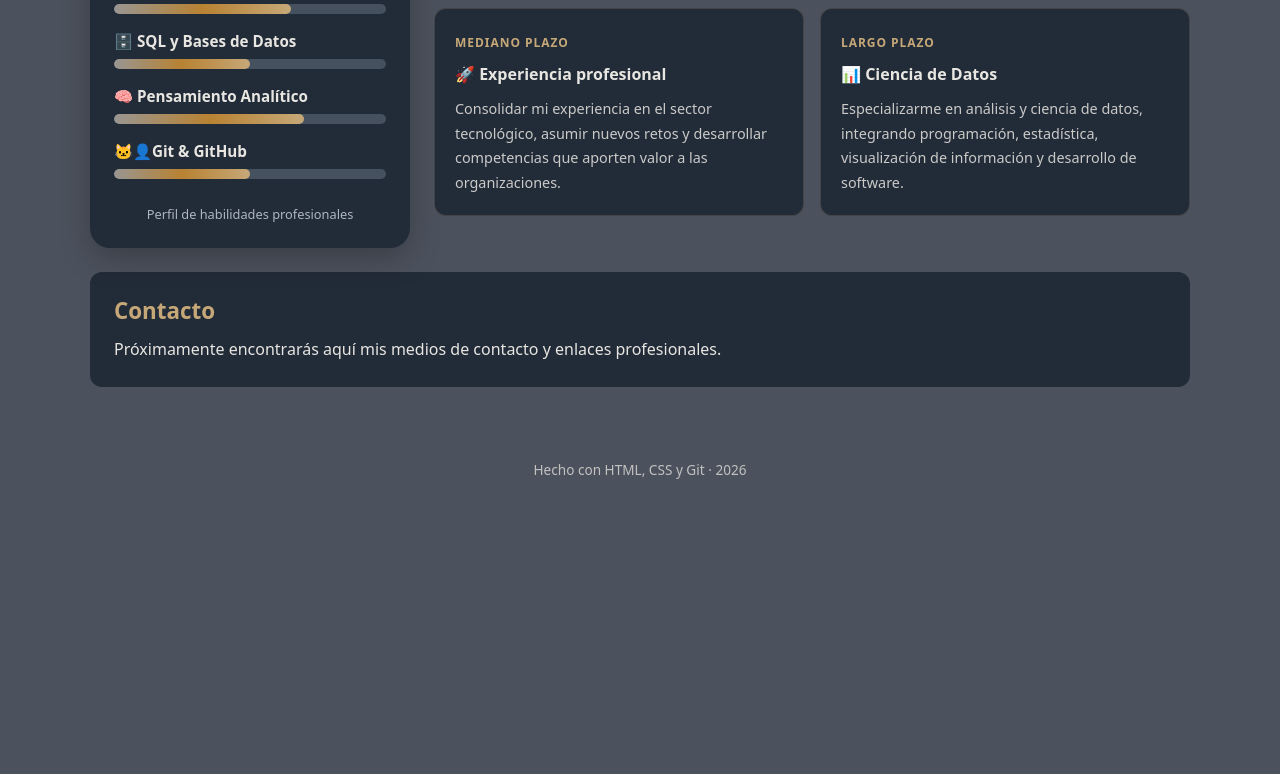
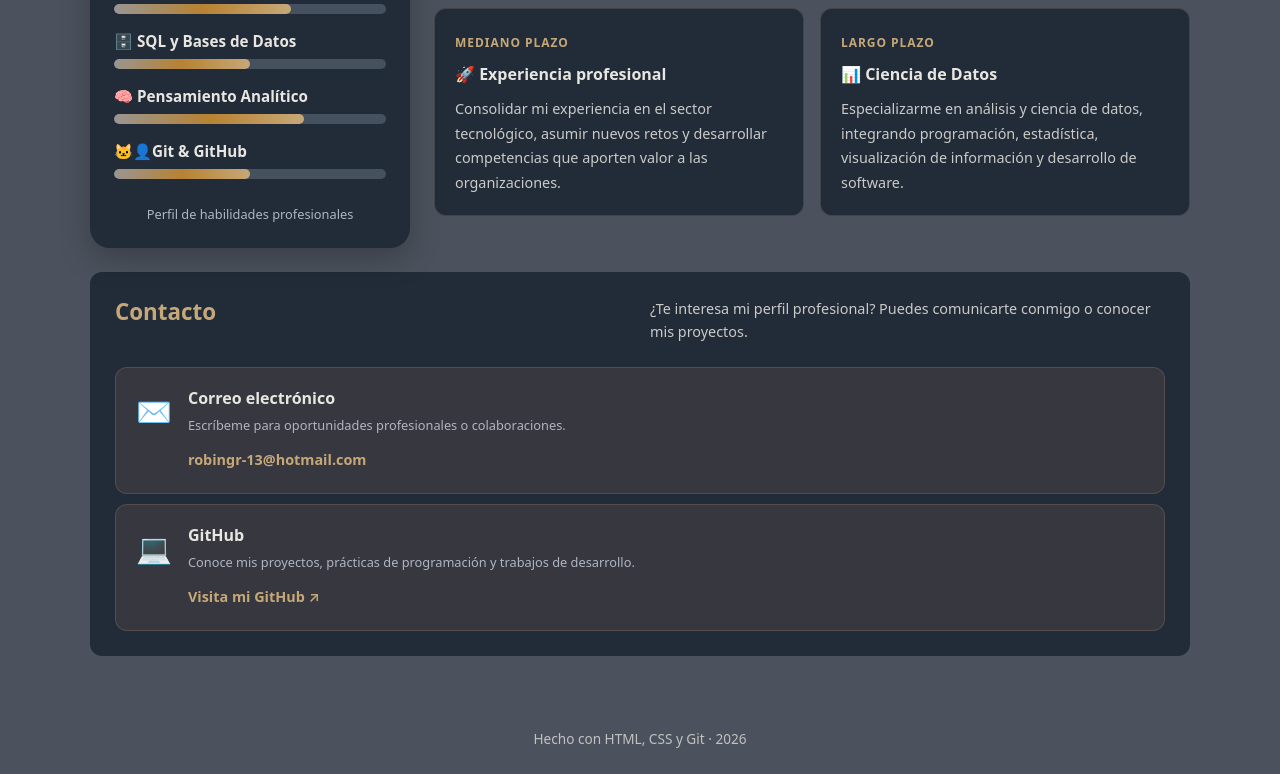
Before and after one commit to Robingr13/Portafolio, a plain HTML site: page index.html in a window 1280 px wide. Shown: the part 765-1539 px from the top of the page. Before the commit the page ends 1269 px from the top, so only its background shows below. Drawn offline with Linux system fonts and the light colour scheme.

Commit message:
feat: agrega seccion contacto

```diff
--- a/index.html
+++ b/index.html
@@ -357,23 +357,64 @@
         </div>
 
 
-        <!-- =================================
-             CONTACTO
-        ================================== -->
+
+<!-- =================================
+     CONTACTO
+================================== -->
 
         <section
             class="contacto"
             aria-labelledby="titulo-contacto"
         >
 
-            <h2 id="titulo-contacto">
-                Contacto
-            </h2>
+            <header class="encabezado-contacto">
 
-            <p>
-                Próximamente encontrarás aquí mis medios de contacto
-                y enlaces profesionales.
-            </p>
+                <h2 id="titulo-contacto">Contacto</h2>
+
+                <p> ¿Te interesa mi perfil profesional? Puedes comunicarte conmigo o conocer mis proyectos. </p>
+
+            </header>
+
+            <div class="contenedor-contacto">
+
+                <!-- CORREO ELECTRÓNICO -->
+
+                <article class="item-contacto">
+
+                    <span class="icono-contacto" aria-hidden="true"> ✉️ </span>
+
+                    <div class="informacion-contacto">
+
+                        <h3>Correo electrónico</h3>
+
+                        <p> Escríbeme para oportunidades profesionales o colaboraciones. </p>
+
+                        <a href="mailto:robingr-13@hotmail.com"> robingr-13@hotmail.com </a>
+
+                    </div>
+
+                </article>
+
+
+                <!-- GITHUB -->
+
+                <article class="item-contacto">
+
+                    <span class="icono-contacto" aria-hidden="true"> 💻 </span>
+
+                    <div class="informacion-contacto">
+
+                        <h3>GitHub</h3>
+
+                        <p> Conoce mis proyectos, prácticas de programación y trabajos de desarrollo. </p>
+
+                        <a href="https://github.com/Robingr13/Portafolio.git" target="_blank" rel="noopener noreferrer" > Visita mi GitHub ↗ </a>
+
+                    </div>
+
+                </article>
+
+            </div>
 
         </section>
 
--- a/style.css
+++ b/style.css
@@ -273,9 +273,73 @@ main {
 
 .contacto {
     background: var(--tarjeta);
-    padding: 24px;
+    padding: 25px;
     border-radius: var(--radio-tarjeta);
     margin-top: 24px;
+}
+
+.encabezado-contacto {
+  margin-bottom: 24px;
+}
+
+.encabezado-contacto p {
+  color: var(--texto);
+  opacity: 0.85;
+  font-size: 0.9rem;
+}
+
+/* Contenedor */
+.encabezado-contacto {
+  display: grid;
+  grid-template-columns: repeat(2, minmax(0,1fr));
+  gap: 20px
+}
+
+/* Elementos de contacto */
+.item-contacto {
+  display: flex;
+  align-items: flex-start;
+  gap: 16px;
+  padding: 20px;
+  background: rgba(85, 77, 77, 0.4);
+  border: 1px solid var(--borde);
+  border-radius: var(--radio-tarjeta);
+  margin-top: 10px;
+}
+
+/* iconos */
+.icono-contacto {
+  font-size: 1.8rem;
+}
+
+/* informacion */
+.informacion-contacto {
+  min-width: 0;
+}
+
+.informacion-contacto h3 {
+  color: var(--texto);
+  font-size: 1rem;
+  margin-bottom: 6px;
+}
+
+.informacion-contacto p {
+  color: var(--texto-secundario);
+  font-size: 0.8rem;
+  margin-bottom: 12px;
+}
+
+/* Enlaces */
+.informacion-contacto a {
+  color: var(--acento);
+  font-size: 0.9rem;
+  font-weight: 600;
+  text-decoration: none;
+  overflow-wrap: anywhere;
+}
+
+.informacion-contacto a:hover {
+  text-decoration: underline;
 }
 
 
```
